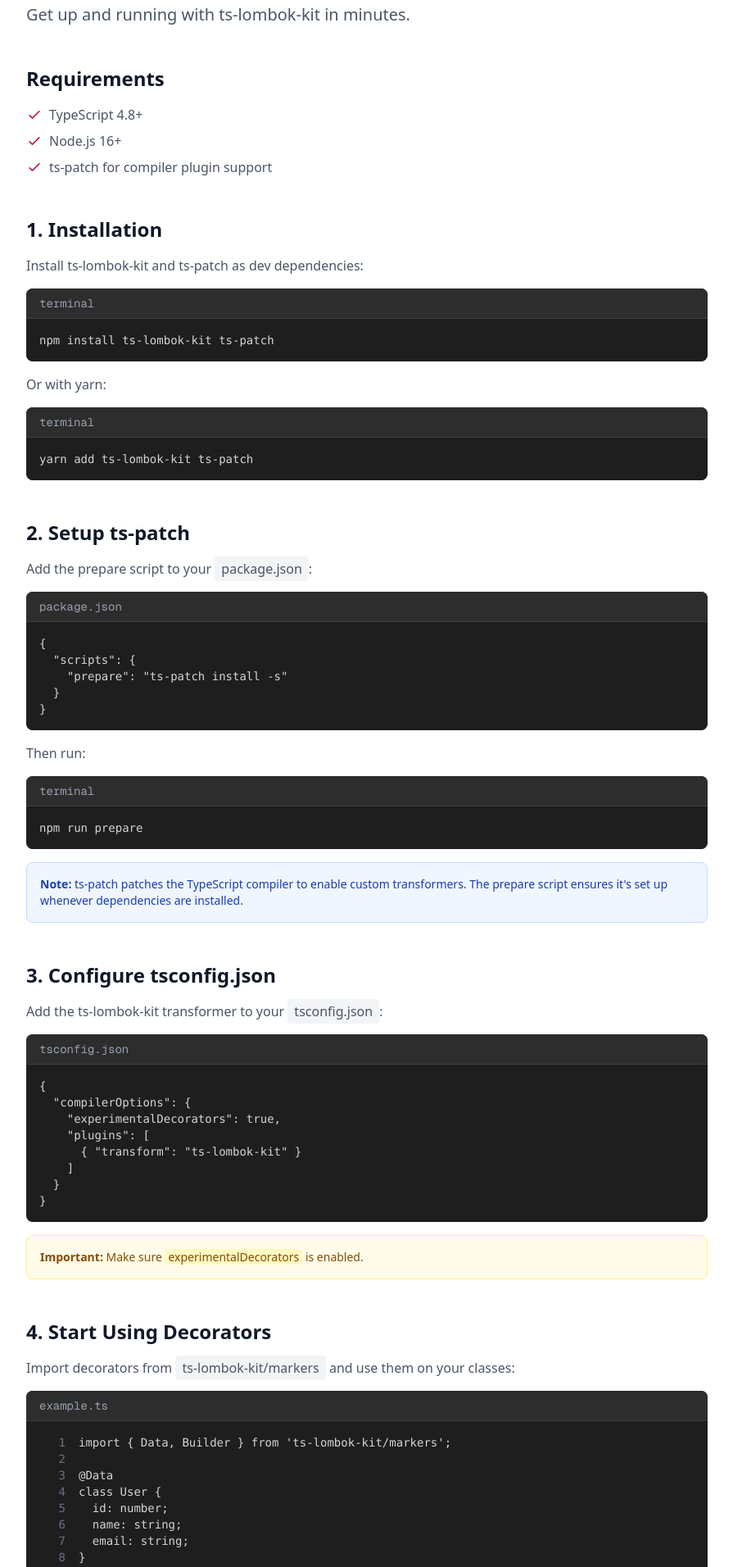
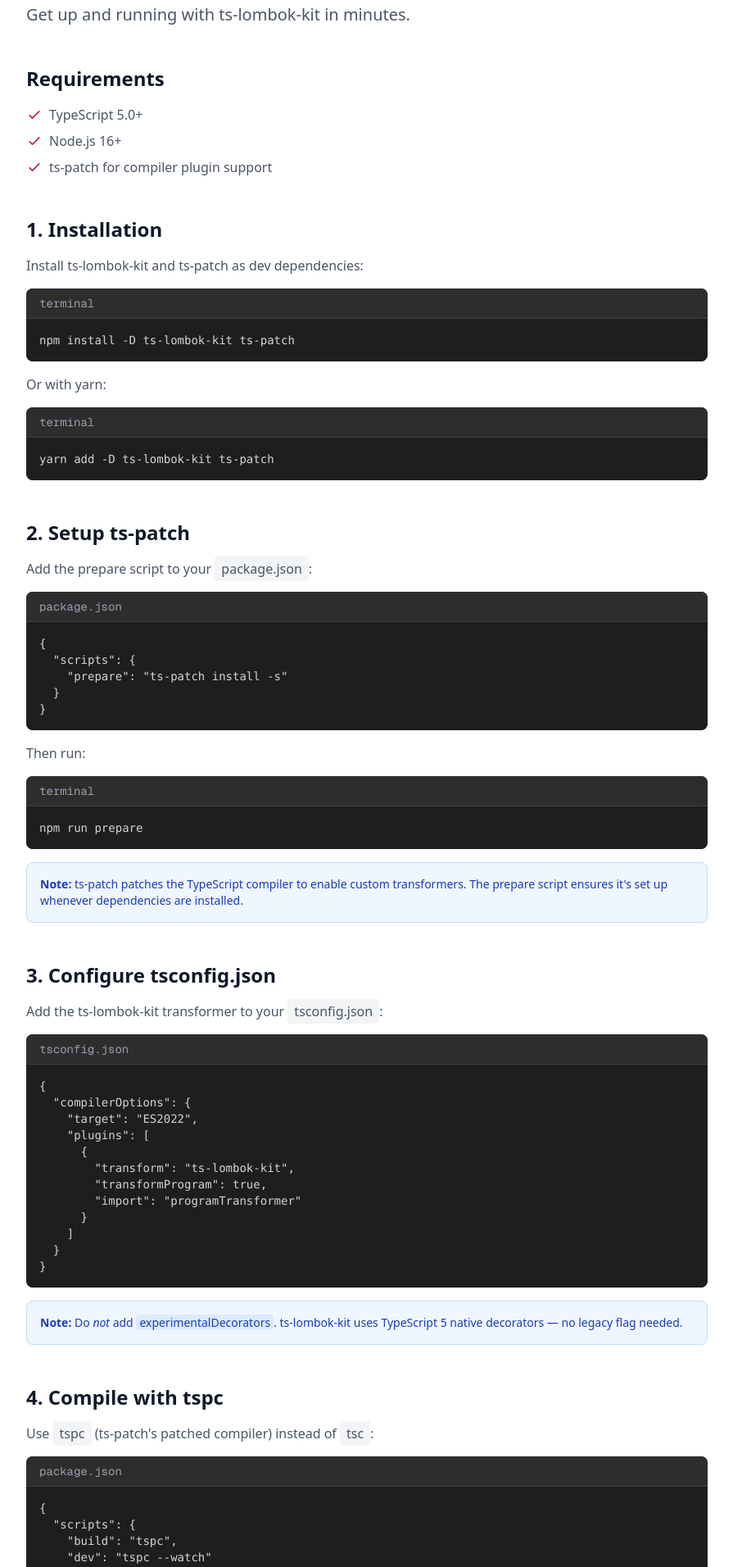
Before and after one commit to moise10r/ts-lombok-doc, a Next.js app: page /setup in a window 1280 px wide. Shown: the part 200-2112 px from the top of the page at 82% size, without its empty margins (192-1087 px from the left). Built offline with nearby package versions, Linux system fonts and the light colour scheme.

Commit message:
update docs to reflect correct setup and library behavior

```diff
--- a/src/app/docs/page.tsx
+++ b/src/app/docs/page.tsx
@@ -20,7 +20,7 @@
   { name: '@AllArgsConstructor', type: 'Class', description: 'Generate constructor with all fields' },
   { name: '@RequiredArgsConstructor', type: 'Class', description: 'Generate constructor with required fields' },
   { name: '@Singleton', type: 'Class', description: 'Singleton pattern with getInstance()' },
-  { name: '@Log', type: 'Class', description: 'Add protected logger field' },
+  { name: '@Log', type: 'Class', description: 'Adds readonly log: Console property (console) to the class' },
   { name: '@NonNull', type: 'Property', description: 'Validate not null in constructor' },
 ];
 
@@ -106,30 +106,31 @@
               <div className="grid md:grid-cols-3 gap-6 mb-6">
                 <div className="p-6 bg-gray-50 dark:bg-gray-900 rounded-lg border border-gray-200 dark:border-gray-800">
                   <div className="w-10 h-10 bg-[#c41e3a] text-white rounded-lg flex items-center justify-center font-bold mb-4">1</div>
-                  <h3 className="font-semibold text-gray-900 dark:text-white mb-2">Parse</h3>
+                  <h3 className="font-semibold text-gray-900 dark:text-white mb-2">Intercept</h3>
                   <p className="text-sm text-gray-600 dark:text-gray-400">
-                    Reads your TypeScript source files and builds an AST
+                    The program transformer hooks into <code className="bg-gray-100 dark:bg-gray-800 px-1 rounded">createProgram()</code> before the type checker runs
                   </p>
                 </div>
                 <div className="p-6 bg-gray-50 dark:bg-gray-900 rounded-lg border border-gray-200 dark:border-gray-800">
                   <div className="w-10 h-10 bg-[#c41e3a] text-white rounded-lg flex items-center justify-center font-bold mb-4">2</div>
                   <h3 className="font-semibold text-gray-900 dark:text-white mb-2">Transform</h3>
                   <p className="text-sm text-gray-600 dark:text-gray-400">
-                    Identifies decorated classes and generates methods
+                    Strips decorator annotations and injects the generated constructor and methods into the AST
                   </p>
                 </div>
                 <div className="p-6 bg-gray-50 dark:bg-gray-900 rounded-lg border border-gray-200 dark:border-gray-800">
                   <div className="w-10 h-10 bg-[#c41e3a] text-white rounded-lg flex items-center justify-center font-bold mb-4">3</div>
-                  <h3 className="font-semibold text-gray-900 dark:text-white mb-2">Emit</h3>
+                  <h3 className="font-semibold text-gray-900 dark:text-white mb-2">Type-check &amp; Emit</h3>
                   <p className="text-sm text-gray-600 dark:text-gray-400">
-                    Outputs transformed JavaScript with all methods included
+                    TypeScript type-checks and emits the clean, transformed output — zero decorator errors
                   </p>
                 </div>
               </div>
               <div className="p-4 bg-blue-50 dark:bg-blue-900/20 border border-blue-200 dark:border-blue-800 rounded-lg">
                 <p className="text-blue-800 dark:text-blue-300 text-sm">
-                  <strong>Note:</strong> The decorator markers (<code className="bg-blue-100 dark:bg-blue-900/30 px-1 rounded">ts-lombok-kit/markers</code>) are
-                  no-op functions at runtime—they only serve as markers for the compiler transformer.
+                  <strong>Note:</strong> Because the transformation happens <em>before</em> type checking, both the CLI
+                  and your IDE see fully-typed classes with no decorator noise — zero <code className="bg-blue-100 dark:bg-blue-900/30 px-1 rounded">TS2554</code> or
+                  missing-method errors.
                 </p>
               </div>
             </section>
@@ -382,14 +383,18 @@
                     Decorators not being transformed
                   </h4>
                   <p className="text-gray-600 dark:text-gray-400 mb-4">
-                    Verify your tsconfig.json includes the plugin and has experimentalDecorators enabled:
+                    Verify your tsconfig.json has the correct plugin config and that you compile with <code className="bg-gray-100 dark:bg-gray-800 px-1 rounded">tspc</code>, not <code className="bg-gray-100 dark:bg-gray-800 px-1 rounded">tsc</code>. Do <strong>not</strong> set <code className="bg-gray-100 dark:bg-gray-800 px-1 rounded">experimentalDecorators</code>:
                   </p>
                   <CodeBlock
                     code={`{
   "compilerOptions": {
-    "experimentalDecorators": true,
+    "target": "ES2022",
     "plugins": [
-      { "transform": "ts-lombok-kit" }
+      {
+        "transform": "ts-lombok-kit",
+        "transformProgram": true,
+        "import": "programTransformer"
+      }
     ]
   }
 }`}
--- a/src/app/features/page.tsx
+++ b/src/app/features/page.tsx
@@ -207,12 +207,13 @@
   {
     name: '@Log',
     category: 'Patterns',
-    description: 'Generates a protected logger field using console.',
+    description: 'Adds a readonly log: Console property (backed by console) to the class instance.',
     code: `@Log
 class UserService {
   createUser(name: string) {
     this.log.info(\`Creating user: \${name}\`);
-    // ...
+    this.log.warn('Watch out!');
+    // this.log is console
   }
 }`,
   },
--- a/src/app/page.tsx
+++ b/src/app/page.tsx
@@ -81,7 +81,7 @@
     return \`User(id=\${this.id}, name=\${this.name}, email=\${this.email})\`;
   }
 
-  equals(other: User): boolean {
+  equals(other: User | null | undefined): boolean {
     return this.id === other.id &&
            this.name === other.name &&
            this.email === other.email;
@@ -103,7 +103,7 @@
 
 // That's it! All methods are generated at compile time.`;
 
-const installCode = `npm install ts-lombok-kit ts-patch`;
+const installCode = `npm install -D ts-lombok-kit ts-patch`;
 
 const quickStartCode = `import { Record, Builder, With } from 'ts-lombok-kit/markers';
 
--- a/src/app/setup/page.tsx
+++ b/src/app/setup/page.tsx
@@ -35,7 +35,7 @@
               <svg className="w-5 h-5 text-[#c41e3a]" fill="none" stroke="currentColor" viewBox="0 0 24 24">
                 <path strokeLinecap="round" strokeLinejoin="round" strokeWidth={2} d="M5 13l4 4L19 7" />
               </svg>
-              TypeScript 4.8+
+              TypeScript 5.0+
             </li>
             <li className="flex items-center gap-2">
               <svg className="w-5 h-5 text-[#c41e3a]" fill="none" stroke="currentColor" viewBox="0 0 24 24">
@@ -61,7 +61,7 @@
             Install ts-lombok-kit and ts-patch as dev dependencies:
           </p>
           <CodeBlock
-            code="npm install ts-lombok-kit ts-patch"
+            code="npm install -D ts-lombok-kit ts-patch"
             language="bash"
             title="terminal"
           />
@@ -69,7 +69,7 @@
             Or with yarn:
           </p>
           <CodeBlock
-            code="yarn add ts-lombok-kit ts-patch"
+            code="yarn add -D ts-lombok-kit ts-patch"
             language="bash"
             title="terminal"
           />
@@ -119,18 +119,23 @@
           <CodeBlock
             code={`{
   "compilerOptions": {
-    "experimentalDecorators": true,
+    "target": "ES2022",
     "plugins": [
-      { "transform": "ts-lombok-kit" }
+      {
+        "transform": "ts-lombok-kit",
+        "transformProgram": true,
+        "import": "programTransformer"
+      }
     ]
   }
 }`}
             language="json"
             title="tsconfig.json"
           />
-          <div className="mt-4 p-4 bg-yellow-50 dark:bg-yellow-900/20 border border-yellow-200 dark:border-yellow-800 rounded-lg">
-            <p className="text-yellow-800 dark:text-yellow-300 text-sm">
-              <strong>Important:</strong> Make sure <code className="bg-yellow-100 dark:bg-yellow-900/30 px-1 rounded">experimentalDecorators</code> is enabled.
+          <div className="mt-4 p-4 bg-blue-50 dark:bg-blue-900/20 border border-blue-200 dark:border-blue-800 rounded-lg">
+            <p className="text-blue-800 dark:text-blue-300 text-sm">
+              <strong>Note:</strong> Do <em>not</em> add <code className="bg-blue-100 dark:bg-blue-900/30 px-1 rounded">experimentalDecorators</code>.
+              ts-lombok-kit uses TypeScript 5 native decorators — no legacy flag needed.
             </p>
           </div>
         </section>
@@ -138,13 +143,34 @@
         {/* Start Using */}
         <section className="mb-12">
           <h2 className="text-2xl font-bold text-gray-900 dark:text-white mb-4">
-            4. Start Using Decorators
+            4. Compile with tspc
+          </h2>
+          <p className="text-gray-600 dark:text-gray-400 mb-4">
+            Use <code className="bg-gray-100 dark:bg-gray-800 px-2 py-1 rounded">tspc</code> (ts-patch&apos;s patched compiler) instead of <code className="bg-gray-100 dark:bg-gray-800 px-2 py-1 rounded">tsc</code>:
+          </p>
+          <CodeBlock
+            code={`{
+  "scripts": {
+    "build": "tspc",
+    "dev": "tspc --watch"
+  }
+}`}
+            language="json"
+            title="package.json"
+          />
+
+        </section>
+
+        {/* Start Using */}
+        <section className="mb-12">
+          <h2 className="text-2xl font-bold text-gray-900 dark:text-white mb-4">
+            5. Start Using Decorators
           </h2>
           <p className="text-gray-600 dark:text-gray-400 mb-4">
             Import decorators from <code className="bg-gray-100 dark:bg-gray-800 px-2 py-1 rounded">ts-lombok-kit/markers</code> and use them on your classes:
           </p>
           <CodeBlock
-            code={`import { Data, Builder } from 'ts-lombok-kit/markers';
+            code={`import { Data } from 'ts-lombok-kit/markers';
 
 @Data
 class User {
```
